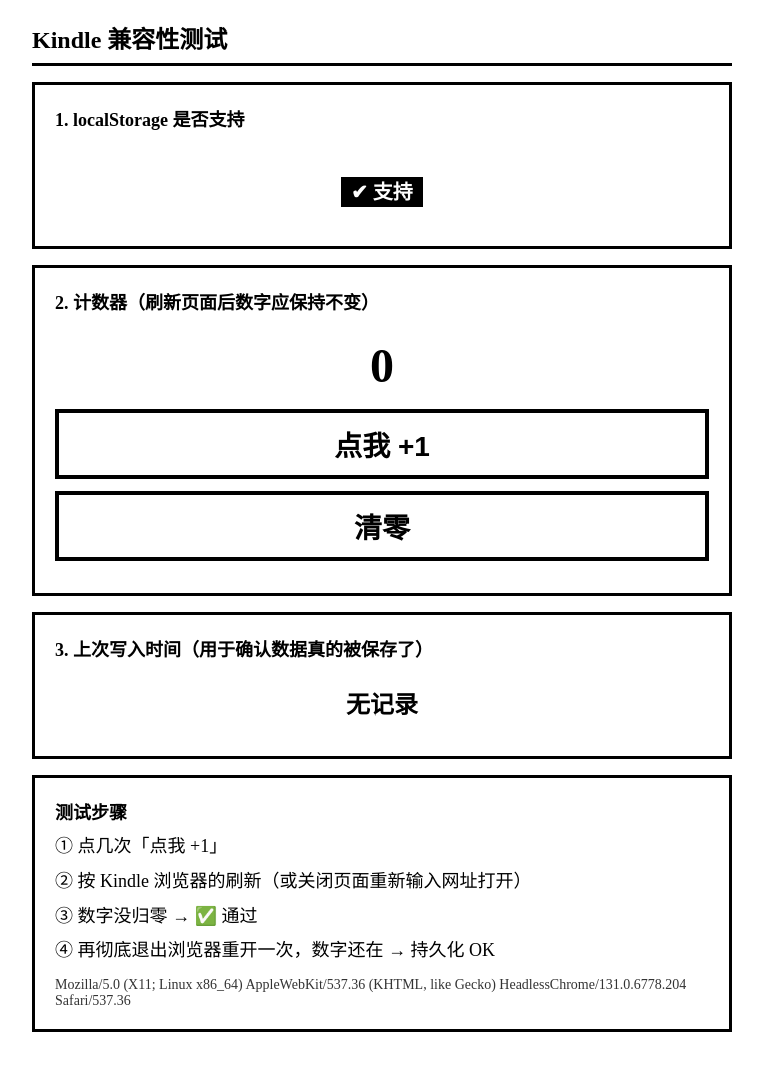
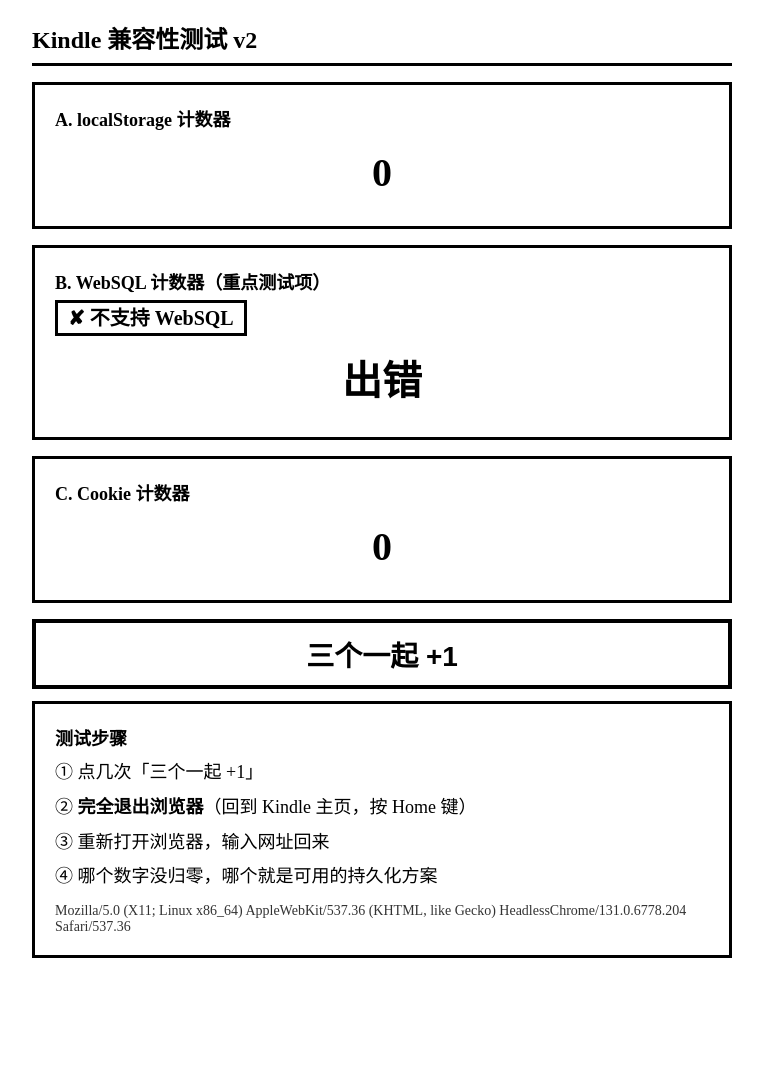
Before and after one commit to diseng/diseng.github.com, a Jekyll site: the page kindle-test.html, which Jekyll copies as it is, in a window 1280 px wide. Shown: the whole page, without its empty margins (258-1021 px from the left). Built offline with Jekyll 4.4.1, drawn with Linux system fonts in a browser that asks for light colours; Markdown is read by kramdown in place of the engine named in the settings; after the commit the page ends 994 px from its top, so only the background shows below that.

Commit message:
Update kindle-test.html

```diff
--- a/kindle-test.html
+++ b/kindle-test.html
@@ -3,9 +3,8 @@
 <head>
 <meta charset="UTF-8">
 <meta name="viewport" content="width=device-width, initial-scale=1.0">
-<title>Kindle 兼容性测试</title>
+<title>Kindle 兼容性测试 v2</title>
 <style>
-  /* 墨水屏优化：纯黑白、高对比、大字体、无动画 */
   * { margin: 0; padding: 0; }
   body {
     font-family: serif;
@@ -22,7 +21,7 @@
     margin-bottom: 16px;
   }
   .label { font-size: 18px; font-weight: bold; margin-bottom: 8px; }
-  .value { font-size: 48px; font-weight: bold; text-align: center; padding: 16px 0; }
+  .value { font-size: 40px; font-weight: bold; text-align: center; padding: 10px 0; }
   .ok   { background: #000; color: #fff; padding: 4px 10px; font-size: 20px; }
   .bad  { border: 3px solid #000; padding: 4px 10px; font-size: 20px; }
   button {
@@ -43,91 +42,112 @@
 </head>
 <body>
 
-<h1>Kindle 兼容性测试</h1>
+<h1>Kindle 兼容性测试 v2</h1>
 
 <div class="box">
-  <div class="label">1. localStorage 是否支持</div>
-  <div id="supportStatus" class="value">检测中…</div>
+  <div class="label">A. localStorage 计数器</div>
+  <div id="lsCounter" class="value">-</div>
 </div>
 
 <div class="box">
-  <div class="label">2. 计数器（刷新页面后数字应保持不变）</div>
-  <div id="counter" class="value">0</div>
-  <button onclick="add()">点我 +1</button>
-  <button onclick="resetCounter()">清零</button>
+  <div class="label">B. WebSQL 计数器（重点测试项）</div>
+  <div id="sqlSupport" class="label">检测中…</div>
+  <div id="sqlCounter" class="value">-</div>
 </div>
 
 <div class="box">
-  <div class="label">3. 上次写入时间（用于确认数据真的被保存了）</div>
-  <div id="lastSaved" class="value" style="font-size:24px;">无记录</div>
+  <div class="label">C. Cookie 计数器</div>
+  <div id="cookieCounter" class="value">-</div>
 </div>
+
+<button onclick="addAll()">三个一起 +1</button>
 
 <div class="box">
   <div class="label">测试步骤</div>
-  <div class="step">① 点几次「点我 +1」</div>
-  <div class="step">② 按 Kindle 浏览器的刷新（或关闭页面重新输入网址打开）</div>
-  <div class="step">③ 数字没归零 → ✅ 通过</div>
-  <div class="step">④ 再彻底退出浏览器重开一次，数字还在 → 持久化 OK</div>
+  <div class="step">① 点几次「三个一起 +1」</div>
+  <div class="step">② <b>完全退出浏览器</b>（回到 Kindle 主页，按 Home 键）</div>
+  <div class="step">③ 重新打开浏览器，输入网址回来</div>
+  <div class="step">④ 哪个数字没归零，哪个就是可用的持久化方案</div>
   <div class="small" id="ua"></div>
 </div>
 
 <script>
-// 全部使用 ES5 语法，兼容老 WebKit
-var KEY_COUNT = 'kt_count';
-var KEY_TIME  = 'kt_time';
-
-function storageOK() {
-  try {
-    var k = '__kt_test__';
-    window.localStorage.setItem(k, '1');
-    window.localStorage.removeItem(k);
-    return true;
-  } catch (e) {
-    return false;
-  }
+// ===== A. localStorage =====
+function lsGet() {
+  try { return parseInt(window.localStorage.getItem('kt_ls') || '0', 10); } catch (e) { return -1; }
+}
+function lsSet(v) {
+  try { window.localStorage.setItem('kt_ls', String(v)); } catch (e) {}
 }
 
-function getItem(k) {
-  try { return window.localStorage.getItem(k); } catch (e) { return null; }
+// ===== B. WebSQL =====
+var db = null;
+var sqlSupported = false;
+try {
+  if (window.openDatabase) {
+    db = window.openDatabase('ktdb', '1.0', 'kt test', 1024 * 1024);
+    sqlSupported = !!db;
+  }
+} catch (e) { sqlSupported = false; }
+
+function sqlGet(cb) {
+  if (!db) { cb(-1); return; }
+  try {
+    db.transaction(function (tx) {
+      tx.executeSql('CREATE TABLE IF NOT EXISTS kv (k TEXT, v INTEGER)');
+      tx.executeSql('SELECT v FROM kv WHERE k="c"', [], function (t, rs) {
+        cb(rs.rows.length ? rs.rows.item(0).v : 0);
+      }, function () { cb(-2); });
+    });
+  } catch (e) { cb(-3); }
 }
-function setItem(k, v) {
-  try { window.localStorage.setItem(k, v); return true; } catch (e) { return false; }
+function sqlSet(v) {
+  if (!db) return;
+  try {
+    db.transaction(function (tx) {
+      tx.executeSql('CREATE TABLE IF NOT EXISTS kv (k TEXT, v INTEGER)');
+      tx.executeSql('DELETE FROM kv WHERE k="c"');
+      tx.executeSql('INSERT INTO kv (k, v) VALUES ("c", ?)', [v]);
+    });
+  } catch (e) {}
 }
 
-function show(id, text) {
-  document.getElementById(id).innerHTML = text;
+// ===== C. Cookie =====
+function cookieGet() {
+  try {
+    var m = document.cookie.match(/kt_ck=(\d+)/);
+    return m ? parseInt(m[1], 10) : 0;
+  } catch (e) { return -1; }
+}
+function cookieSet(v) {
+  try {
+    document.cookie = 'kt_ck=' + v + '; expires=Tue, 19 Jan 2038 03:14:07 GMT; path=/';
+  } catch (e) {}
 }
 
+// ===== 渲染 =====
+function show(id, text) { document.getElementById(id).innerHTML = text; }
+
 function render() {
-  var c = getItem(KEY_COUNT);
-  var t = getItem(KEY_TIME);
-  show('counter', c === null ? '0' : c);
-  show('lastSaved', t === null ? '无记录' : t);
+  show('lsCounter', lsGet());
+  show('cookieCounter', cookieGet());
+  show('sqlSupport', sqlSupported
+    ? '<span class="ok">✔ 浏览器支持 WebSQL</span>'
+    : '<span class="bad">✘ 不支持 WebSQL</span>');
+  sqlGet(function (v) { show('sqlCounter', v < 0 ? '出错' : v); });
 }
 
-function add() {
-  var c = parseInt(getItem(KEY_COUNT) || '0', 10) + 1;
-  var now = new Date();
-  var ts = now.getFullYear() + '-' + pad(now.getMonth() + 1) + '-' + pad(now.getDate())
-         + ' ' + pad(now.getHours()) + ':' + pad(now.getMinutes()) + ':' + pad(now.getSeconds());
-  setItem(KEY_COUNT, String(c));
-  setItem(KEY_TIME, ts);
+function addAll() {
+  lsSet(lsGet() + 1);
+  cookieSet(cookieGet() + 1);
+  sqlGet(function (v) {
+    sqlSet((v < 0 ? 0 : v) + 1);
+    // 延迟渲染，等 WebSQL 写完
+    setTimeout(render, 300);
+  });
   render();
 }
 
-function resetCounter() {
-  setItem(KEY_COUNT, '0');
-  render();
-}
-
-function pad(n) { return n < 10 ? '0' + n : '' + n; }
-
-// 页面加载时检测
-if (storageOK()) {
-  show('supportStatus', '<span class="ok">✔ 支持</span>');
-} else {
-  show('supportStatus', '<span class="bad">✘ 不支持</span>');
-}
 render();
 show('ua', navigator.userAgent);
 </script>
```
